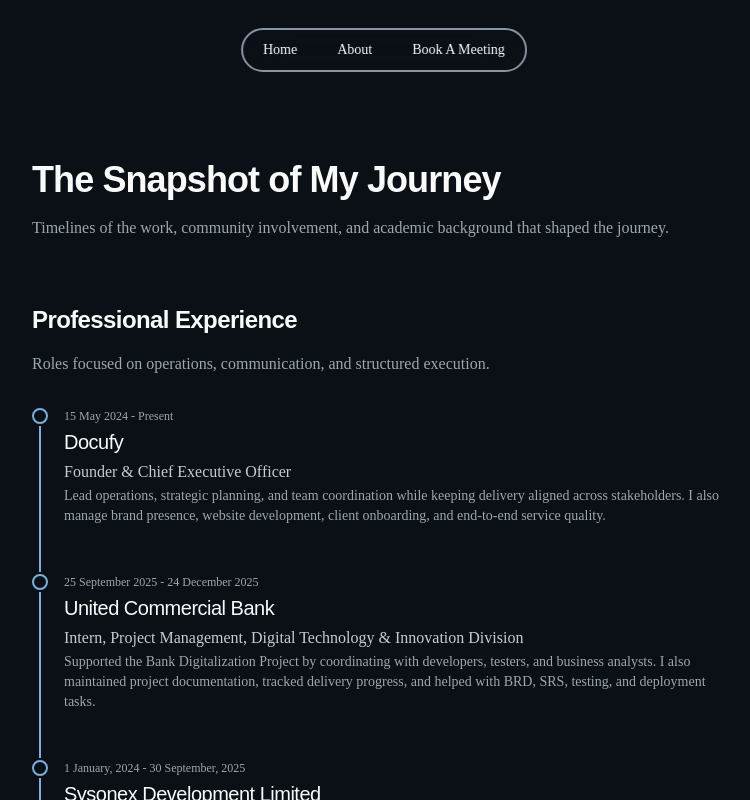
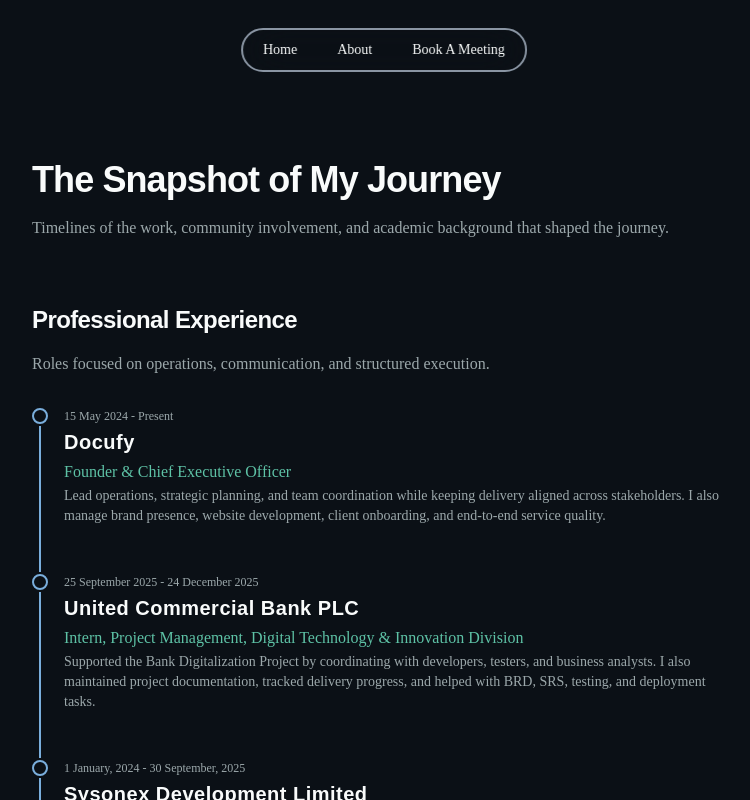
Before and after one commit to docufy-technologies/sneha-salam, a React (Vite) app: page /experience in a window 1280 px wide. Shown: the top 800 px of the page, without its empty margins (256-1006 px from the left). Built offline with nearby package versions, Linux system fonts and the light colour scheme.

Commit message:
feat: update expertise titles for clarity and enhance experience organization name and styling

```diff
--- a/src/routes/about.tsx
+++ b/src/routes/about.tsx
@@ -74,27 +74,27 @@
         </div>
         <div className="relative gap-2 mx-auto grid max-w-2xl lg:max-w-4xl *:p-6 p-6 sm:grid-cols-2 lg:grid-cols-3">
           <Expertise
-            title="Operations"
+            title="Operational Coordination"
             description="Managing tasks, workflow, coordination, and execution."
           />
           <Expertise
-            title="Communication"
+            title="Executive Communication"
             description="Client handling, corporate dealing, public speaking, and interpersonal communication."
           />
           <Expertise
-            title="HR & Team Coordination"
+            title="Stakeholder Management"
             description="Recruitment support, team management, and people-focused coordination."
           />
           <Expertise
-            title="Documentation"
+            title="Structured Documentation"
             description="Organizing information, preparing records, and maintaining structured work processes."
           />
           <Expertise
-            title="Strategic Planning"
+            title="Workflow Systems"
             description="Supporting planning, decision-making, and project execution."
           />
           <Expertise
-            title="PR & Events"
+            title="Cross-Functional Execution"
             description="Public relations, event management, and organizational communication."
           />
         </div>
--- a/src/routes/experience.tsx
+++ b/src/routes/experience.tsx
@@ -34,7 +34,7 @@
     end: "Present",
   },
   {
-    organization: "United Commercial Bank",
+    organization: "United Commercial Bank PLC",
     title:
       "Intern, Project Management, Digital Technology & Innovation Division",
     description:
@@ -176,10 +176,10 @@
             />
             <TimelineHeader className="space-y-1">
               <TimelineDate>{`${item.start} - ${item.end}`}</TimelineDate>
-              <TimelineTitle className="text-xl">
+              <TimelineTitle className="text-xl tracking-wide font-bold">
                 {item.organization}
               </TimelineTitle>
-              <p className="font-medium text-foreground/80">{item.title}</p>
+              <p className="font-medium text-accent">{item.title}</p>
             </TimelineHeader>
             <TimelineContent>{item.description}</TimelineContent>
           </TimelineItem>
```
